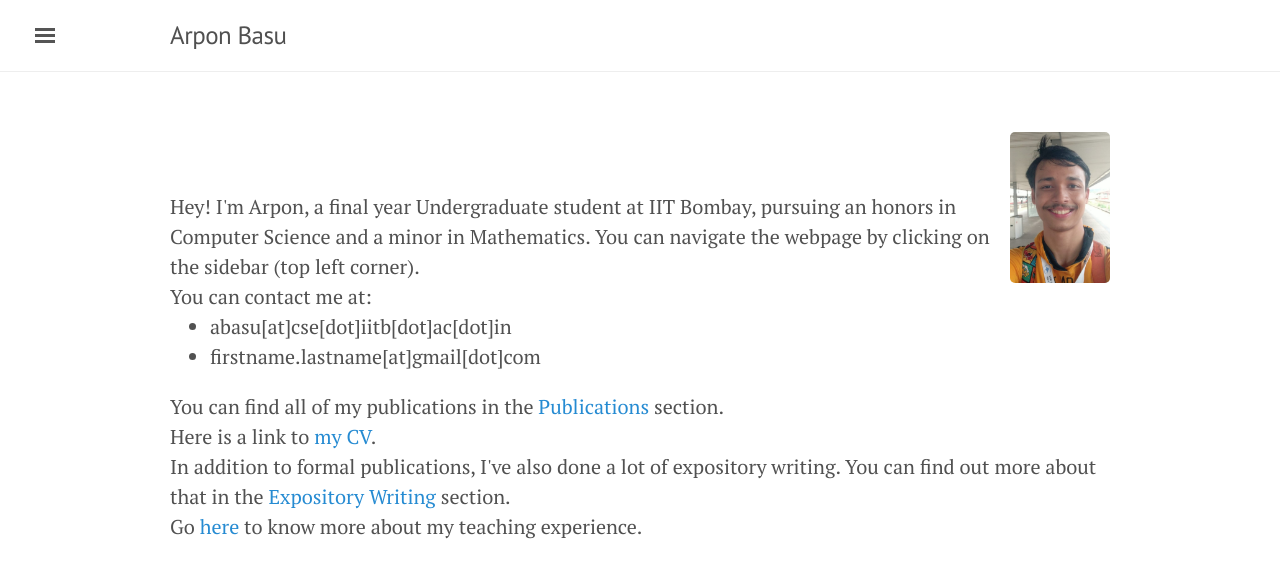
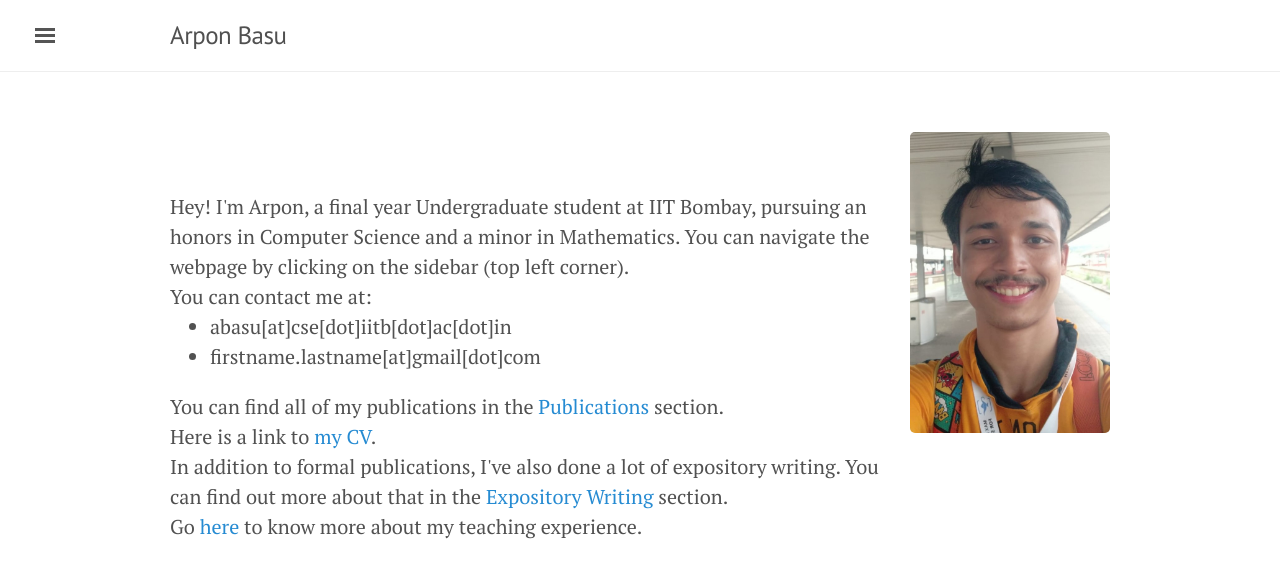
Before and after one commit to rugiarindam/rugiarindam.github.io, a Jekyll site: the page built from index.html, in a window 1280 px wide. Shown: the top 578 px of the page. Built offline with Jekyll 4.4.1, drawn with Linux system fonts in a browser that asks for light colours; nearby versions of some CDN libraries; the list of posts is cut into pages by our own code.

```diff
--- a/index.html
+++ b/index.html
@@ -2,7 +2,7 @@
 layout: default
 title: Home
 ---
-<img src="me.jpeg" align="right" alt="Avatar" style="width:100px">
+<img src="me.jpeg" align="right" alt="Avatar" style="width:200px">
 <br><br>
 Hey! I'm Arpon, a final year Undergraduate student at IIT Bombay, pursuing an honors in Computer Science and a minor in Mathematics. You can navigate the webpage by clicking on the sidebar (top left corner).</a><br>
 
```
